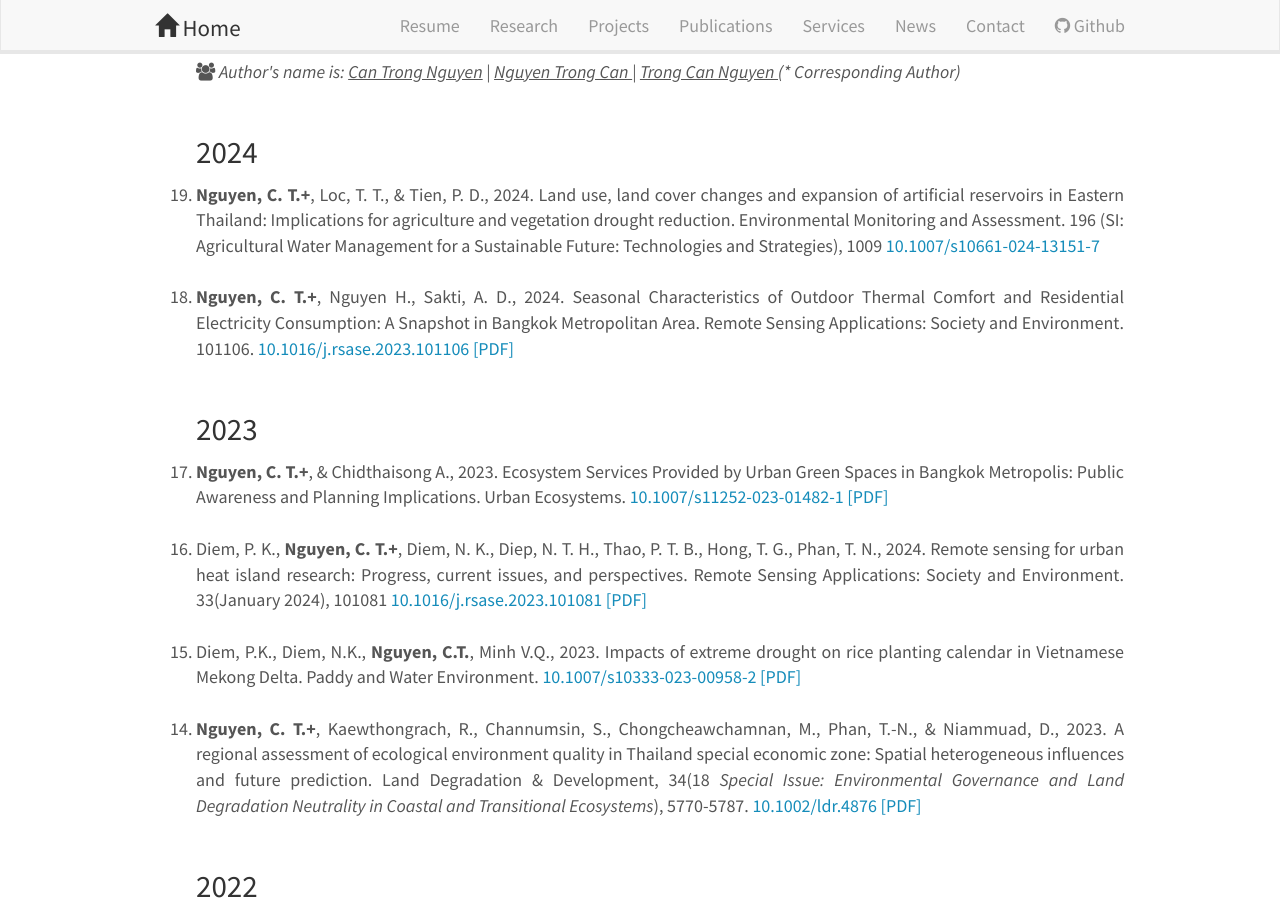
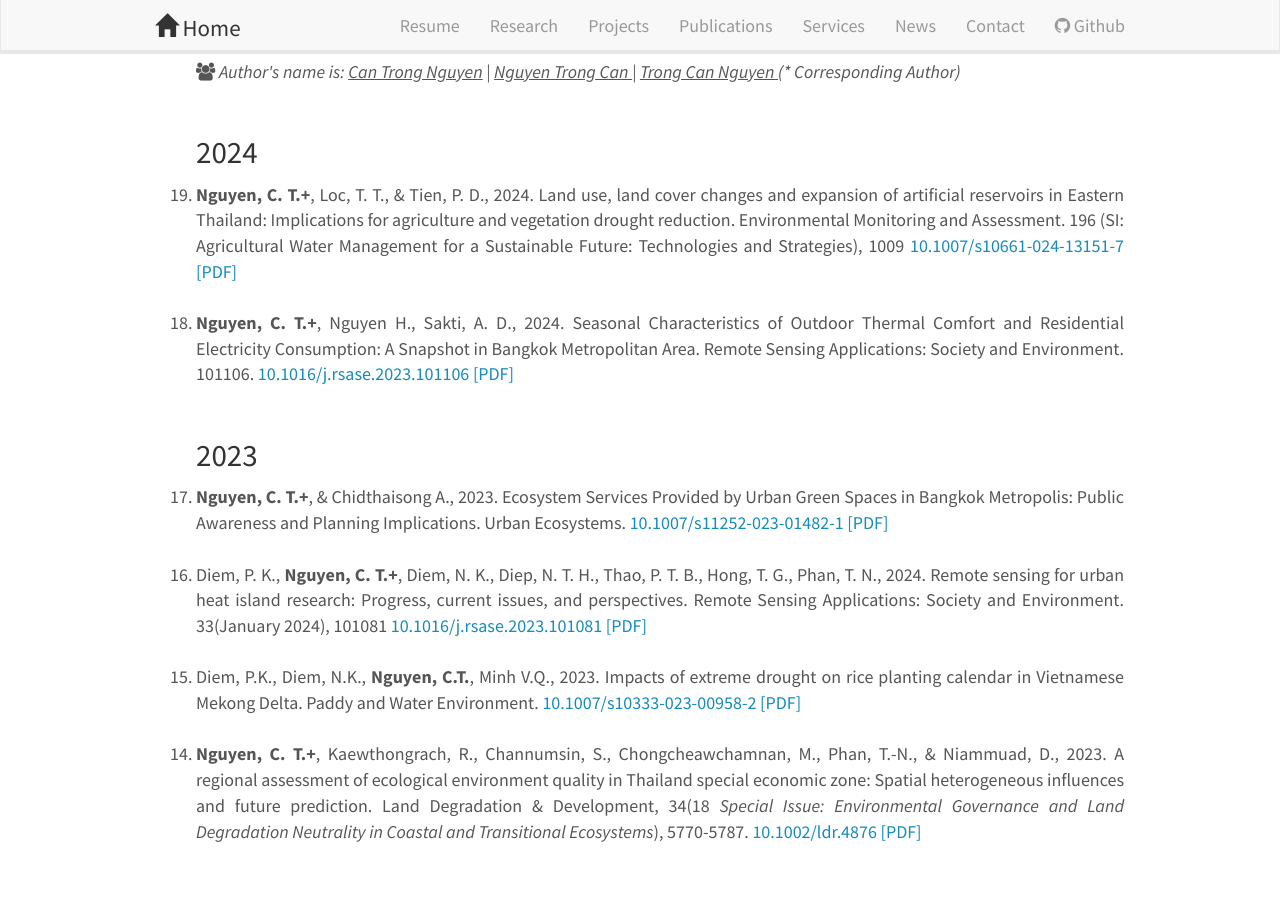
Before and after one commit to canng/cann, a Jekyll site: the page built from _pages/publications.md, in a window 1280 px wide and 900 px high, scrolled down 837 px. Built offline with Jekyll 4.4.1, drawn with Linux system fonts in a browser that asks for light colours; nearby versions of some CDN libraries; some web fonts are replaced.

Commit message:
update publications

```diff
--- a/_pages/publications.md
+++ b/_pages/publications.md
@@ -42,7 +42,7 @@ For a complete list and updated publications, go to: <a href="https://scholar.go
 <br>
 <h3>2024 </h3>
 
-<li><b>Nguyen, C. T.+</b>, Loc, T. T., & Tien, P. D., 2024. Land use, land cover changes and expansion of artificial reservoirs in Eastern Thailand: Implications for agriculture and vegetation drought reduction. Environmental Monitoring and Assessment. 196 (SI: Agricultural Water Management for a Sustainable Future: Technologies and Strategies), 1009 <a href="https://doi.org/10.1007/s10661-024-13151-7">10.1007/s10661-024-13151-7</a></li> <br>
+<li><b>Nguyen, C. T.+</b>, Loc, T. T., & Tien, P. D., 2024. Land use, land cover changes and expansion of artificial reservoirs in Eastern Thailand: Implications for agriculture and vegetation drought reduction. Environmental Monitoring and Assessment. 196 (SI: Agricultural Water Management for a Sustainable Future: Technologies and Strategies), 1009 <a href="https://doi.org/10.1007/s10661-024-13151-7">10.1007/s10661-024-13151-7</a><a href="{{ site.url }}{{ site.baseurl }}/assets/Article_archive/2024_EMA_LUCCC_ESS_Rayong.pdf">  [PDF]</a></li> <br>
 
 <li><b>Nguyen, C. T.+</b>, Nguyen H., Sakti, A. D., 2024. Seasonal Characteristics of Outdoor Thermal Comfort and Residential Electricity Consumption: A Snapshot in Bangkok Metropolitan Area. Remote Sensing Applications: Society and Environment. 101106. <a href="https://doi.org/10.1016/j.rsase.2023.101106">10.1016/j.rsase.2023.101106</a><a href="{{ site.url }}{{ site.baseurl }}/assets/Article_archive/2023_RSASE_101106_Thermal_comfort.pdf">  [PDF]</a></li> <br>
 
```
Also changed, not shown: 1 other file.
